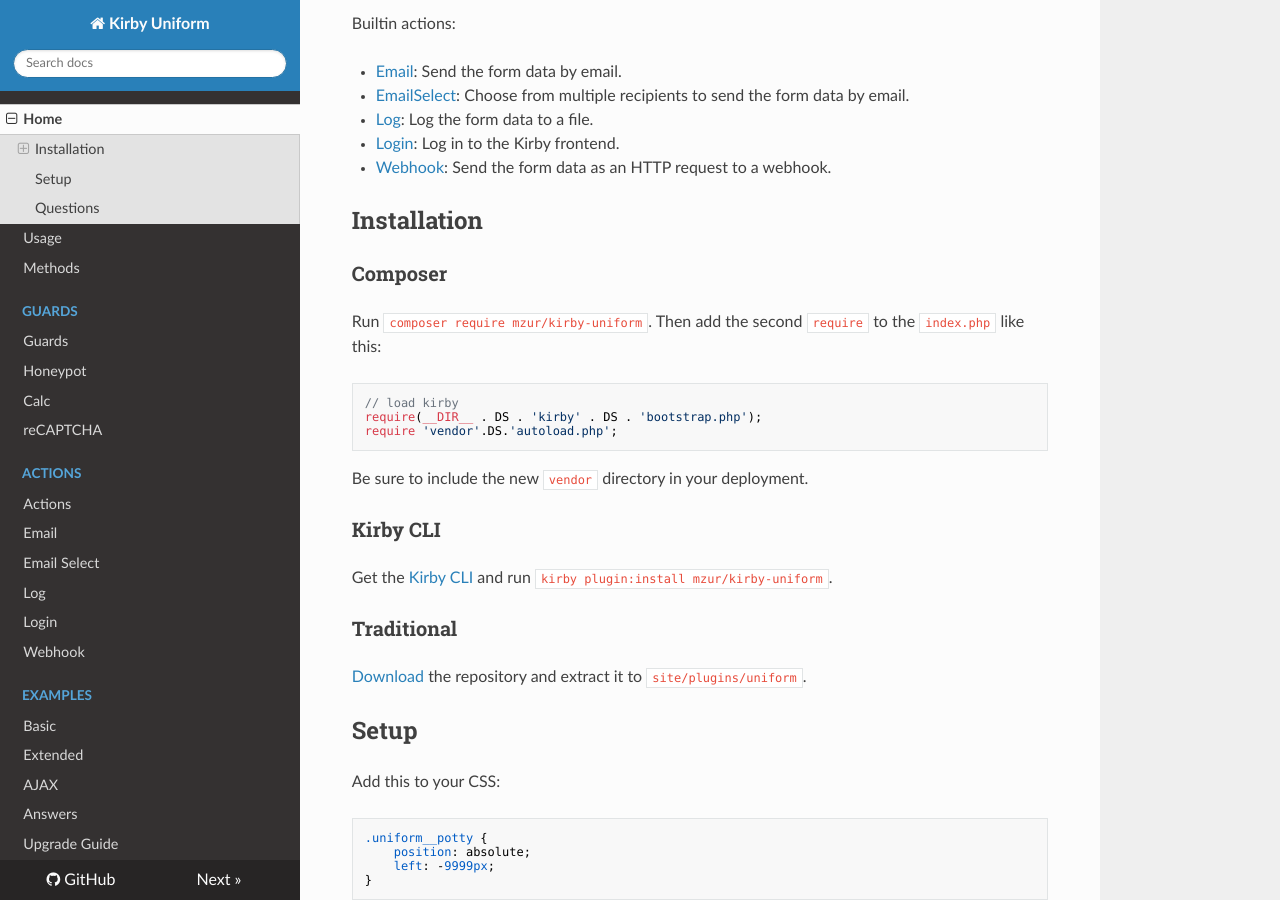
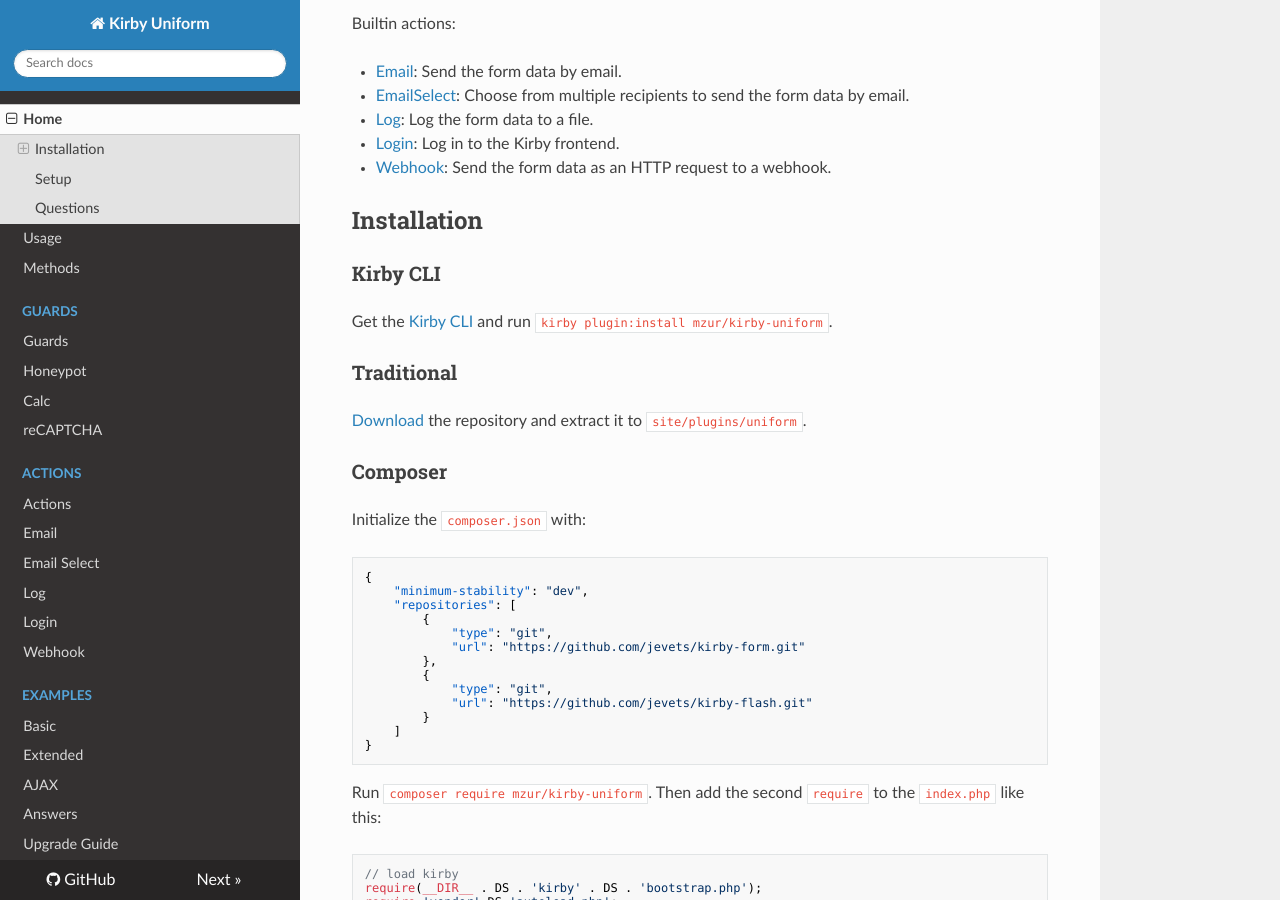
Before and after one commit to mzur/kirby-uniform, an MkDocs documentation site: the page built from docs/index.md, in a window 1280 px wide and 900 px high, scrolled down 196 px. Built offline with MkDocs 1.6.1, drawn with Linux system fonts in a browser that asks for light colours; nearby versions of some CDN libraries; old or Windows-style settings are respelled for this version of MkDocs.

Commit message:
Update Composer installation instructions

````diff
--- a/docs/index.md
+++ b/docs/index.md
@@ -12,7 +12,33 @@ Builtin actions:
 
 ## Installation
 
+### Kirby CLI
+
+Get the [Kirby CLI](https://github.com/getkirby/cli) and run `kirby plugin:install mzur/kirby-uniform`.
+
+### Traditional
+
+[Download](https://github.com/mzur/kirby-uniform/archive/master.zip) the repository and extract it to `site/plugins/uniform`.
+
 ### Composer
+
+Initialize the `composer.json` with:
+
+```
+{
+    "minimum-stability": "dev",
+    "repositories": [
+        {
+            "type": "git",
+            "url": "https://github.com/jevets/kirby-form.git"
+        },
+        {
+            "type": "git",
+            "url": "https://github.com/jevets/kirby-flash.git"
+        }
+    ]
+}
+```
 
 Run `composer require mzur/kirby-uniform`. Then add the second `require` to the `index.php` like this:
 
````
Also changed, not shown: other parts of docs/index.md (+0 -8 lines), README.md (+26 -8 lines).
